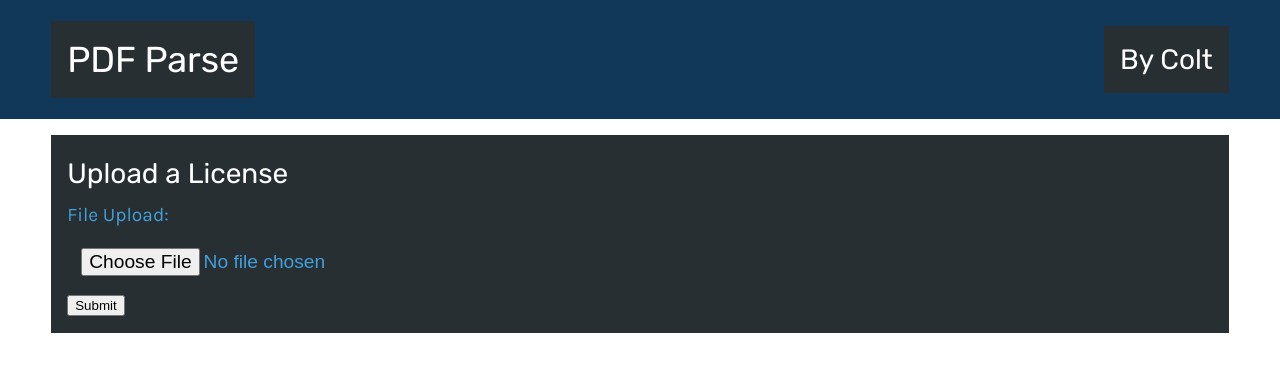
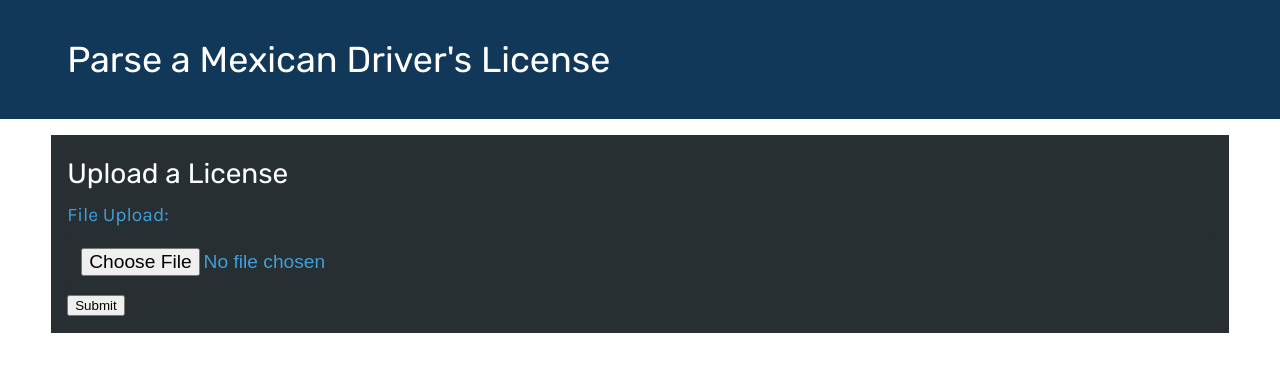
Before and after one commit to coltschultz/mx-dl-parse, a website: page public/index.html in a window 1280 px wide. Drawn offline with Linux system fonts and the light colour scheme.

```diff
--- a/public/index.html
+++ b/public/index.html
@@ -13,8 +13,7 @@
 <body>
   <header class="py-3 mb-3">
     <div class="flex-row justify-space-between align-center container-fluid mx-auto">
-      <h1 class="text-light bg-dark p-3">PDF Parse</h1>
-      <h3 class="text-light bg-dark p-3">By Colt</h3>
+      <h1 class="text-light p-3">Parse a Mexican Driver's License</h1>
     </div>
   </header>
 
--- a/src/server.js
+++ b/src/server.js
@@ -68,6 +68,4 @@
   return res.end();
 }
 
-renderUploadForm();
-
 app.listen(PORT);
```
